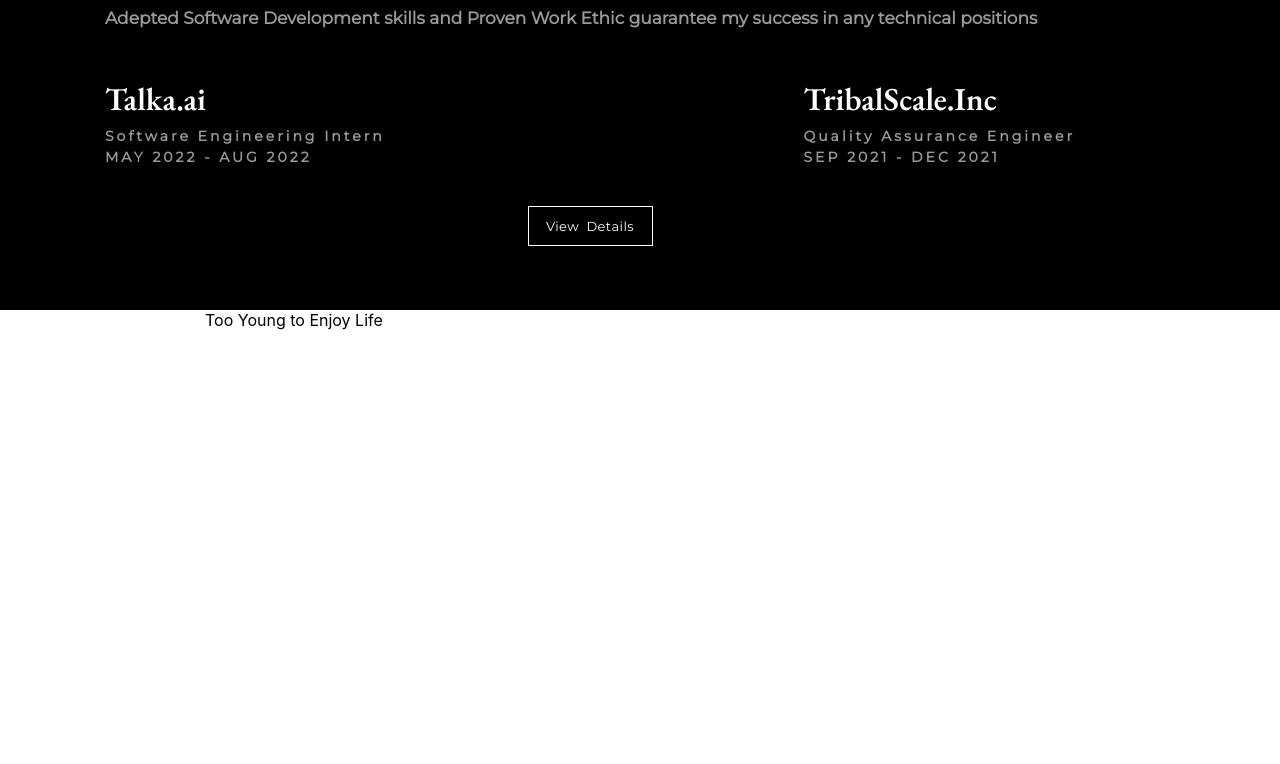
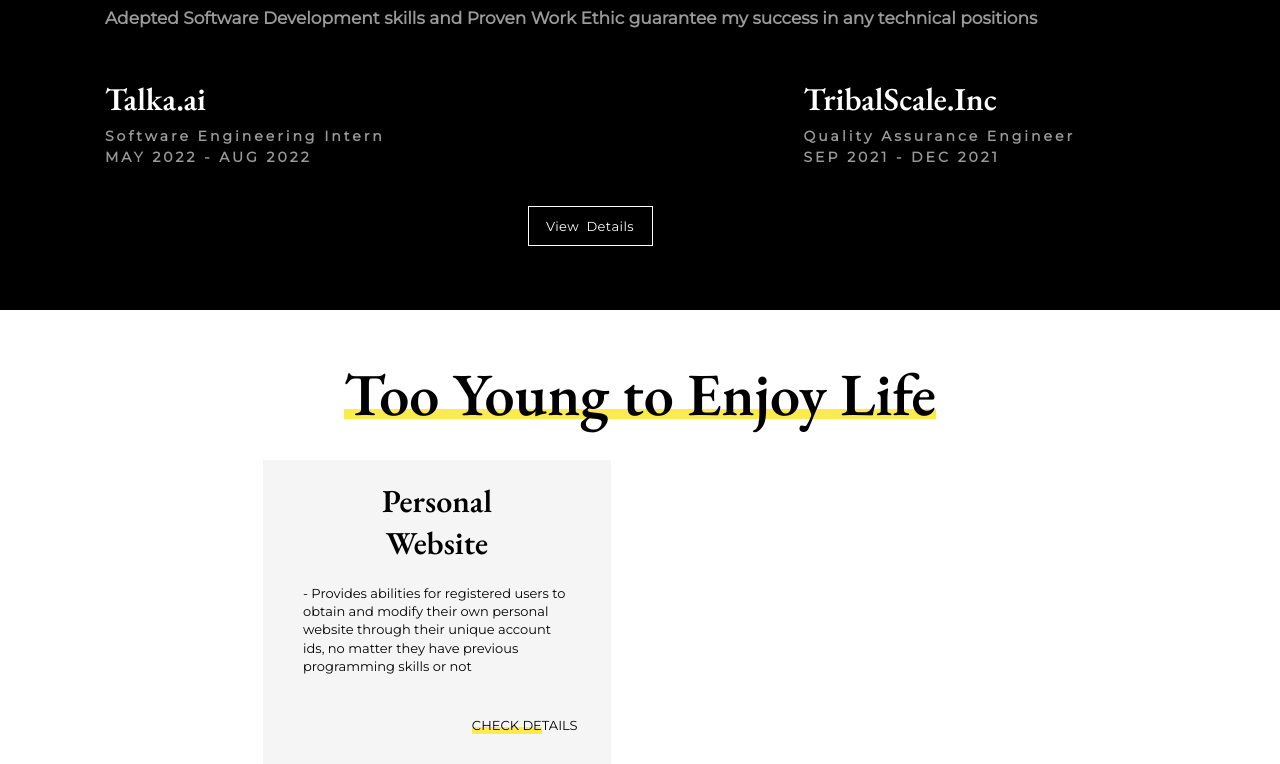
Before and after one commit to Feng-12138/personal_website, a Next.js app in the folder front_end/: page /main in a window 1280 px wide. Shown: the part 1510-2274 px from the top of the page. Before the commit the page ends 1840 px from the top, so only its background shows below. Built offline with nearby package versions, Linux system fonts and the light colour scheme.

Commit message:
going to do modulization

```diff
--- a/front_end/component/fullHeader.tsx
+++ b/front_end/component/fullHeader.tsx
@@ -80,7 +80,7 @@
           whiteSpace: "nowrap",
         }}
       >
-        Contract Me
+        Contact Me
       </Button>
     </div>
   );
--- a/front_end/component/mainBody.tsx
+++ b/front_end/component/mainBody.tsx
@@ -22,6 +22,9 @@
   };
 
   const handleMouseOnButton = (el: any, color: string, maxWidth: string) => {
+    if (el.target.innerHTML == "Check Details") {
+      el.target = el.target.parentElement;
+    }
     el.target.style.borderBottomColor = color;
     el.target.style.borderBottomWidth = "0.2rem";
     el.target.style.maxWidth = maxWidth;
@@ -33,6 +36,9 @@
     color: string,
     originalWidth: string
   ) => {
+    if (el.target.innerHTML == "Check Details") {
+      el.target = el.target.parentElement;
+    }
     el.target.style.borderBottomColor = color;
     el.target.style.maxWidth = originalWidth;
     el.target.style.lineHeight = "12%";
@@ -54,7 +60,6 @@
       }
     }
     window.addEventListener("resize", updateSize);
-    // console.log(document);
     updateSize();
 
     return () => window.removeEventListener("resize", updateSize);
@@ -81,6 +86,12 @@
     name: "TribalScale.Inc",
     title: "Quality Assurance Engineer",
     time: "SEP 2021 - DEC 2021",
+  };
+
+  const projectPersonalWebsite = {
+    name: "Personal Website",
+    description:
+      "- Provides abilities for registered users to obtain and modify their own personal website through their unique account ids, no matter they have previous programming skills or not",
   };
   return (
     <div>
@@ -244,7 +255,108 @@
           </div>
         </div>
       </div>
-      <div className={styles.whiteCard1}>Too Young to Enjoy Life</div>
+      <div
+        className={styles.whiteCard1}
+        style={{
+          textAlign: "center",
+          display: "flex",
+          justifyContent: "space-around",
+          paddingTop: 70,
+          paddingLeft: 60,
+          paddingRight: 60,
+        }}
+      >
+        <div
+          className={styles.headerText}
+          style={{
+            color: "black",
+            borderBottomStyle: "solid",
+            borderBottomColor: "rgb(251, 235, 79)",
+            borderBottomWidth: 10,
+            lineHeight: "48%",
+            whiteSpace: "nowrap",
+            position: "absolute",
+          }}
+        >
+          Too Young to Enjoy Life
+        </div>
+        <div
+          style={{
+            marginTop: 80,
+            width: "100%",
+            display: "flex",
+            justifyContent: "space-around",
+          }}
+        >
+          <span
+            style={{
+              backgroundColor: "#f5f5f5",
+              paddingTop: 20,
+              paddingBottom: 20,
+              width: "30%",
+            }}
+          >
+            <div
+              style={{
+                fontSize: 32,
+                fontFamily: "EB Garamond",
+                fontWeight: 600,
+                width: "100%",
+                textAlign: "center",
+                paddingLeft: 75,
+                paddingRight: 75,
+              }}
+            >
+              Personal Website
+            </div>
+            <div
+              style={{
+                fontFamily: "Montserrat",
+                fontSize: 13,
+                textAlign: "left",
+                paddingLeft: 40,
+                paddingRight: 40,
+                marginTop: 20,
+                lineHeight: 1.4,
+              }}
+            >
+              {projectPersonalWebsite.description}
+            </div>
+            <div
+              style={{
+                fontSize: 13,
+                fontFamily: "Montserrat",
+                textTransform: "uppercase",
+                fontStyle: "normal",
+                marginTop: 50,
+                marginLeft: "60%",
+                lineHeight: "12%",
+                borderBottomColor: "rgb(251, 235, 79)",
+                borderBottomWidth: "7px",
+                borderBottomStyle: "solid",
+                maxWidth: 70,
+                whiteSpace: "nowrap",
+                marginBottom: 10,
+              }}
+              onMouseEnter={(el) =>
+                handleMouseOnButton(el, "rgb(251, 235, 79)", "105.82px")
+              }
+              onMouseLeave={(el) =>
+                handleMouseLeaveButton(el, "rgb(251, 235, 79)", "70px")
+              }
+            >
+              <a
+                href="https://github.com/Feng-12138/personal_website"
+                target="_blank"
+                rel="noopener noreferrer"
+              >
+                Check Details
+              </a>
+            </div>
+          </span>
+          <span style={{ backgroundColor: "#f5f5f5" }}></span>
+        </div>
+      </div>
     </div>
   );
 }
--- /dev/null
+++ b/front_end/component/projectInfo.tsx
@@ -0,0 +1,3 @@
+export const ProjectInfo = (props: { projectInfo: object }) => {
+  const { projectInfo } = props;
+};
```
